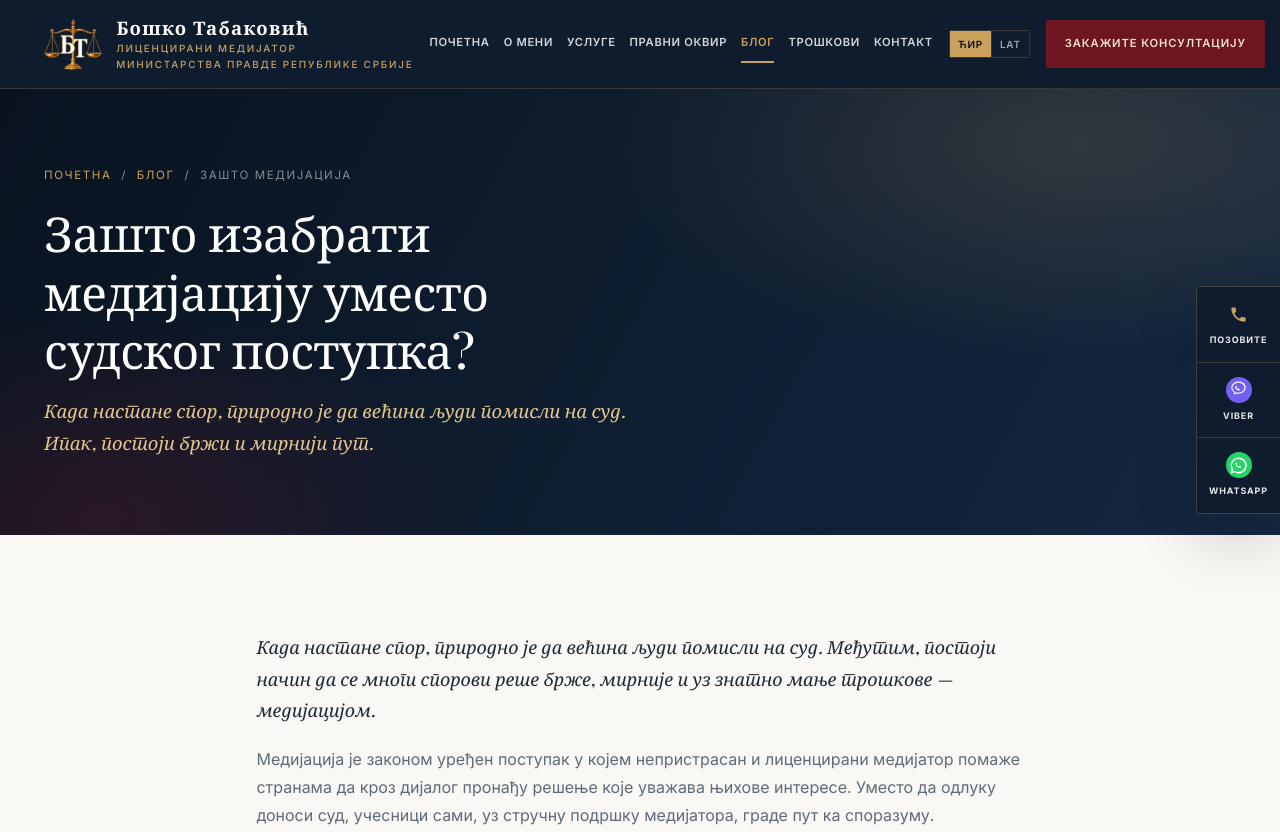
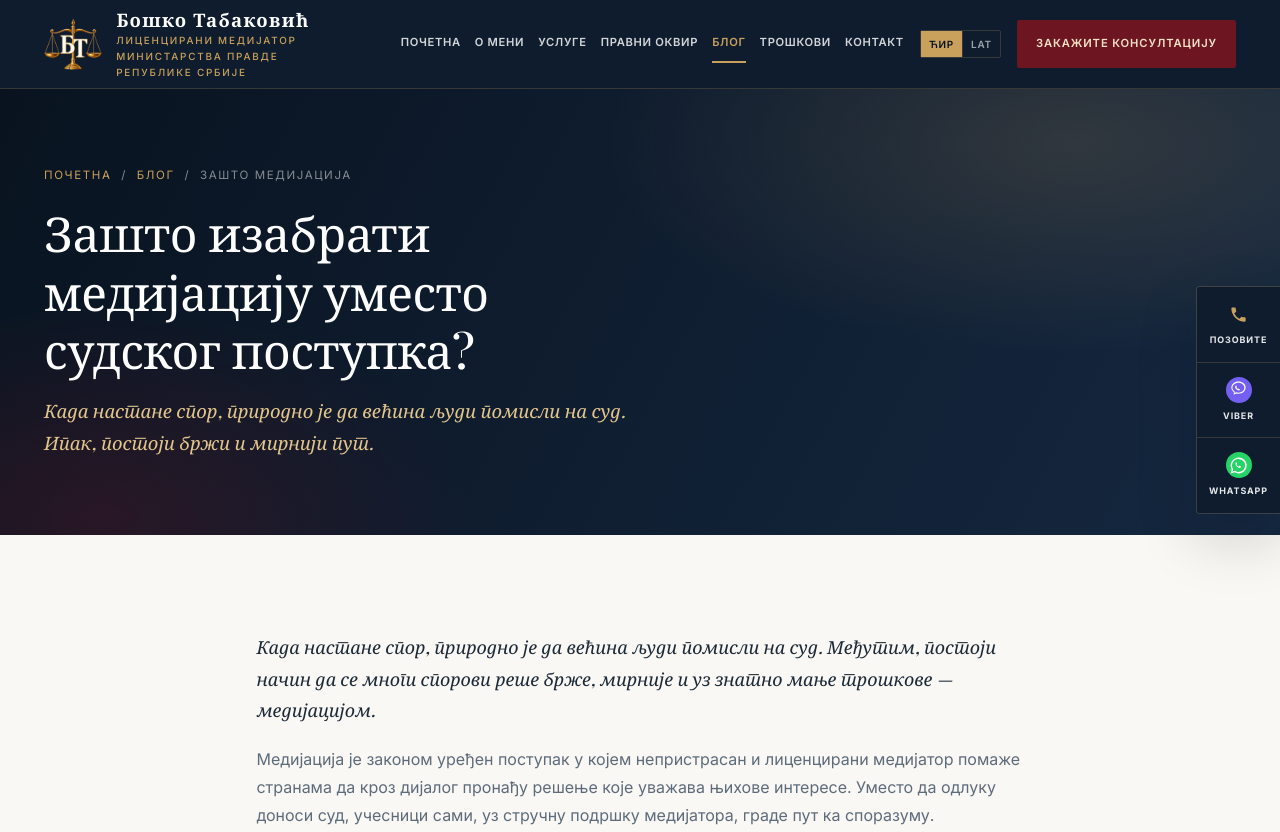
Before and after one commit to boskomedijator/boskomedijator.github.io, a plain HTML site: page blog-zasto-medijacija.html in a window 1280 px wide. Shown: the top 832 px of the page. Drawn offline with nearby package versions, Linux system fonts and the light colour scheme; a web font is replaced by a local one.

Commit message:
fix job title

```diff
--- a/blog-zasto-medijacija.html
+++ b/blog-zasto-medijacija.html
@@ -44,7 +44,8 @@
           <span class="brand-text">
             <span class="brand-name">Бошко Табаковић</span>
             <span class="brand-role">Лиценцирани медијатор</span>
-            <span class="brand-role">Министарства правде Републике Србије</span>
+            <span class="brand-role">Министарства правде</span>
+            <span class="brand-role">Републике Србије</span>
           </span>
         </a>
         <button
```
Also changed, not shown: blog.html (+2 -1 lines), gradjanska-medijacija.html (+2 -1 lines), index.html (+2 -1 lines), kontakt.html (+2 -1 lines), o-medijaciji.html (+2 -1 lines), o-meni.html (+2 -1 lines), ostali-sporovi.html (+2 -1 lines), porodicna-medijacija.html (+2 -1 lines), potrosacka-medijacija.html (+2 -1 lines), pravni-okvir.html (+2 -1 lines), privredna-medijacija.html (+2 -1 lines), radna-medijacija.html (+2 -1 lines), troskovi.html (+2 -1 lines), usluge.html (+2 -1 lines).
